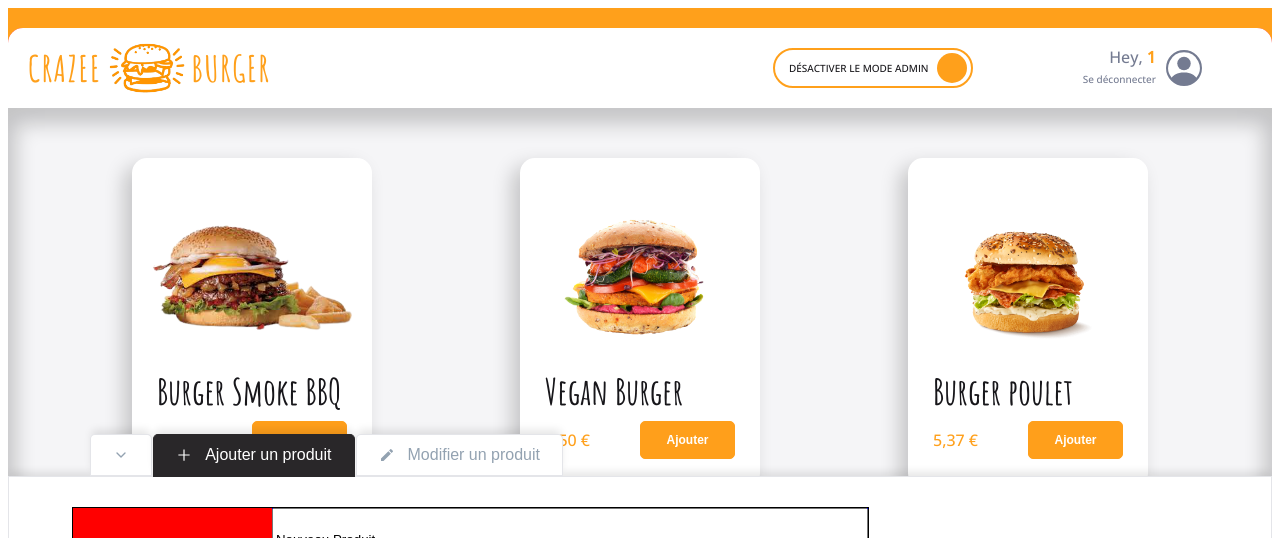
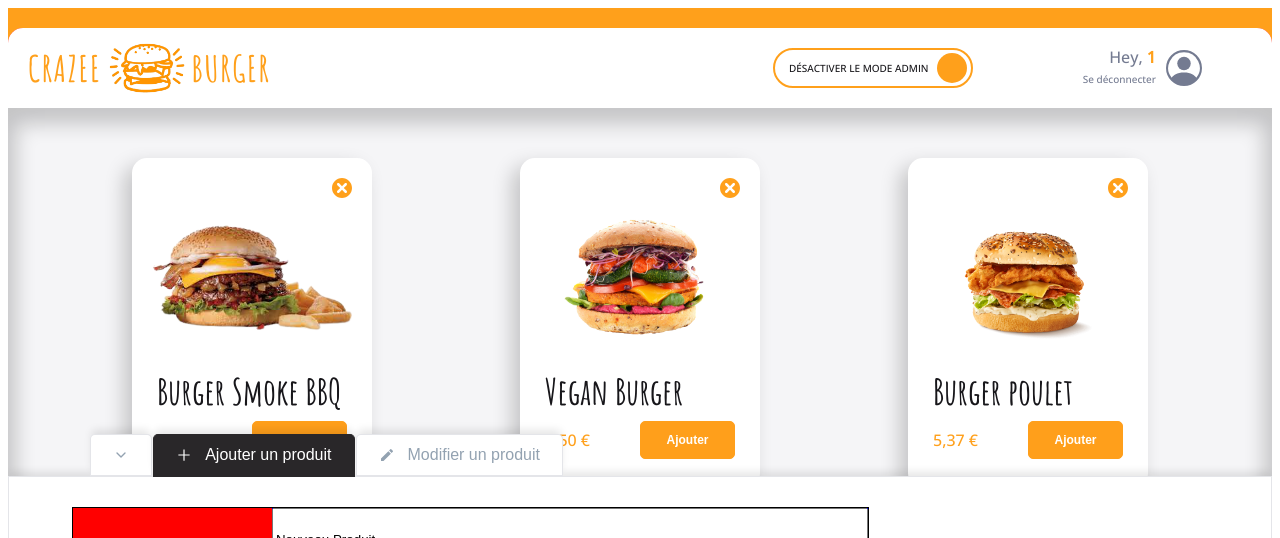
Before and after one commit to kailam-ada/crazee-burger2, a React (Vite) app: page /order/1 in a window 1280 px wide. Shown: the top 538 px of the page. Built offline with nearby package versions, Linux system fonts and the light colour scheme.

Commit message:
✨ F08: CARD > Add delete button (style only)

```diff
--- a/src/components/pages/order/Main/Admin/Admin.jsx
+++ b/src/components/pages/order/Main/Admin/Admin.jsx
@@ -20,4 +20,5 @@
   bottom: 0;
   left: 0;
   right: 0;
+  z-index: 2;
 `;
--- a/src/components/pages/reusable-ui/Card.jsx
+++ b/src/components/pages/reusable-ui/Card.jsx
@@ -1,10 +1,14 @@
 import styled from "styled-components";
 import { theme } from "../../../theme";
 import PrimaryButton from "./PrimaryButton";
+import { TiDelete } from "react-icons/ti";
 
 export default function Card({ imageSource, leftDescription, title }) {
   return (
     <CardStyled className="produit">
+      <button className="delete-button" aria-label="delete-button">
+        <TiDelete className="icon" />
+      </button>
       <div className="image">
         <img src={imageSource} alt={title} />
       </div>
@@ -32,6 +36,34 @@
   padding-bottom: 10px;
   box-shadow: ${theme.shadows.medium};
   border-radius: ${theme.borderRadius.extraRound};
+  position: relative;
+
+  .delete-button {
+    position: absolute;
+    top: 15px;
+    right: 15px;
+    cursor: pointer;
+    width: 30px;
+    height: 30px;
+    color: ${theme.colors.primary};
+    z-index: 2;
+    padding: 0;
+    border: none;
+    background: none;
+
+    .icon {
+      height: 100%;
+      width: 100%;
+    }
+
+    :hover {
+      color: ${theme.colors.red};
+    }
+
+    :active {
+      color: ${theme.colors.primary};
+    }
+  }
 
   .image {
     width: 100%;
```
